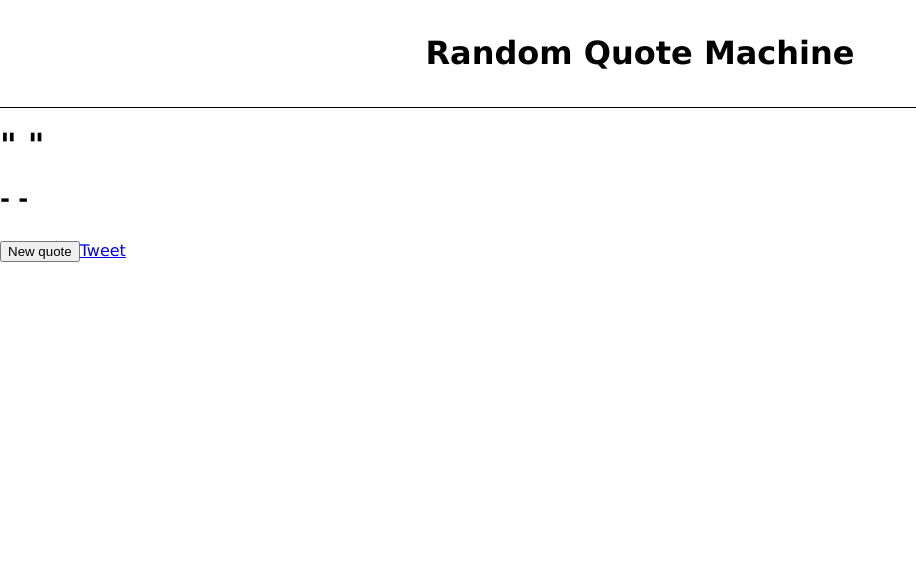
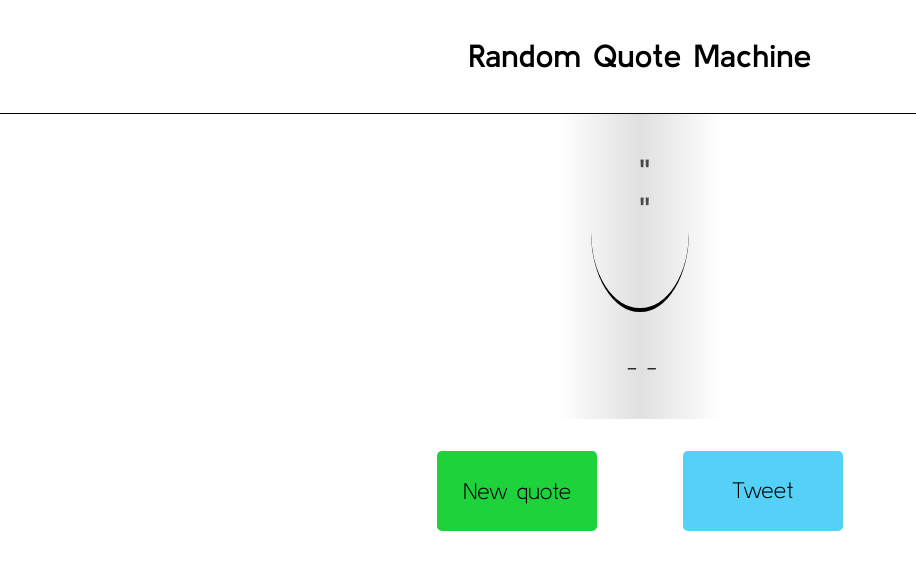
Before and after one commit to DerianMelvin/random-quote-machine, a React (Create React App) app: page / in a window 1280 px wide. Shown: the top 570 px of the page, without its empty margins (0-916 px from the left). Built offline with nearby package versions, Linux system fonts and the light colour scheme; no server answers.

Commit message:
- Import font 'Kulim Park' - Add CSS functionality

```diff
--- a/src/App.css
+++ b/src/App.css
@@ -1,3 +1,6 @@
+@import url("https://fonts.googleapis.com/css2?family=Kulim+Park:wght@200;600&display=swap");
+
+/* global */
 html {
   box-sizing: border-box;
 }
@@ -10,12 +13,13 @@ html {
 
 body {
   margin: 0;
-  line-height: 2rem;
-  font-family: Verdana, Geneva, Tahoma, sans-serif;
+  line-height: 1.2;
+  font-family: "Kulim Park", sans-serif;
   display: flex;
   flex-direction: column;
 }
 
+/* header */
 #header {
   padding: 1rem;
   border-bottom: 1px solid black;
@@ -23,3 +27,97 @@ body {
   flex-direction: column;
   align-items: center;
 }
+
+/* quote-box */
+#quote-box {
+  display: flex;
+  flex-direction: column;
+  align-items: center;
+}
+
+/* container-quote */
+#container-quote {
+  padding: 1rem;
+  display: flex;
+  flex-direction: column;
+  align-items: center;
+  justify-content: center;
+  text-align: center;
+  background-image: linear-gradient(
+    90deg,
+    rgba(0, 0, 0, 0),
+    rgba(100, 100, 100, 0.2),
+    rgba(0, 0, 0, 0)
+  );
+}
+
+/* text */
+#text {
+  padding: 0 3rem 5rem;
+  width: 75%;
+  color: rgb(75, 75, 75);
+  border-radius: 50%;
+  border-bottom: 4px solid black;
+}
+
+/* author */
+#author {
+  font-weight: 200;
+  font-style: italic;
+}
+
+/* container-button */
+#container-button {
+  padding: 2rem;
+  width: 50%;
+  display: inline-flex;
+  flex-direction: row;
+  justify-content: space-evenly;
+}
+
+/* new-quote */
+#new-quote {
+  width: 10rem;
+  height: 5rem;
+  font-family: inherit;
+  font-size: 1.4rem;
+  background-color: hsl(130, 75%, 47%);
+  border: none;
+  border-radius: 0.3rem;
+  outline: none;
+  cursor: pointer;
+  transition: width 0.6s, height 0.6s;
+}
+
+#new-quote:hover {
+  width: 11rem;
+  height: 6rem;
+}
+
+#new-quote:active {
+  background-color: hsl(130, 75%, 37%);
+}
+
+/* tweet-quote */
+#tweet-quote {
+  width: 10rem;
+  height: 5rem;
+  font-size: 1.4rem;
+  color: inherit;
+  text-decoration: none;
+  display: flex;
+  align-items: center;
+  justify-content: center;
+  border-radius: 0.3rem;
+  background-color: hsl(194, 91%, 65%);
+  transition: width 0.6s, height 0.6s;
+}
+
+#tweet-quote:hover {
+  width: 11rem;
+  height: 6rem;
+}
+
+#tweet-quote:active {
+  background-color: hsl(194, 91%, 45%);
+}
```
